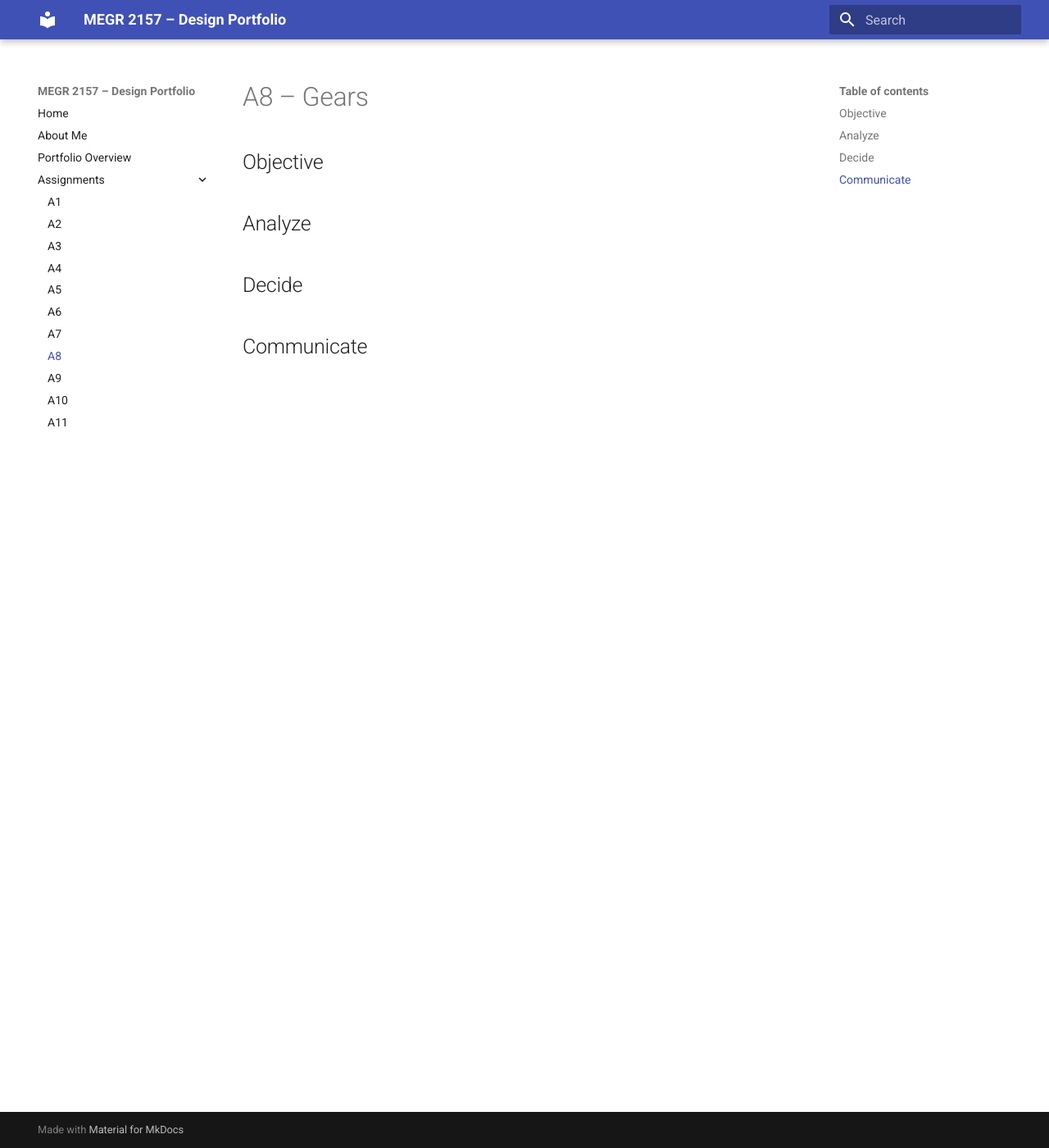
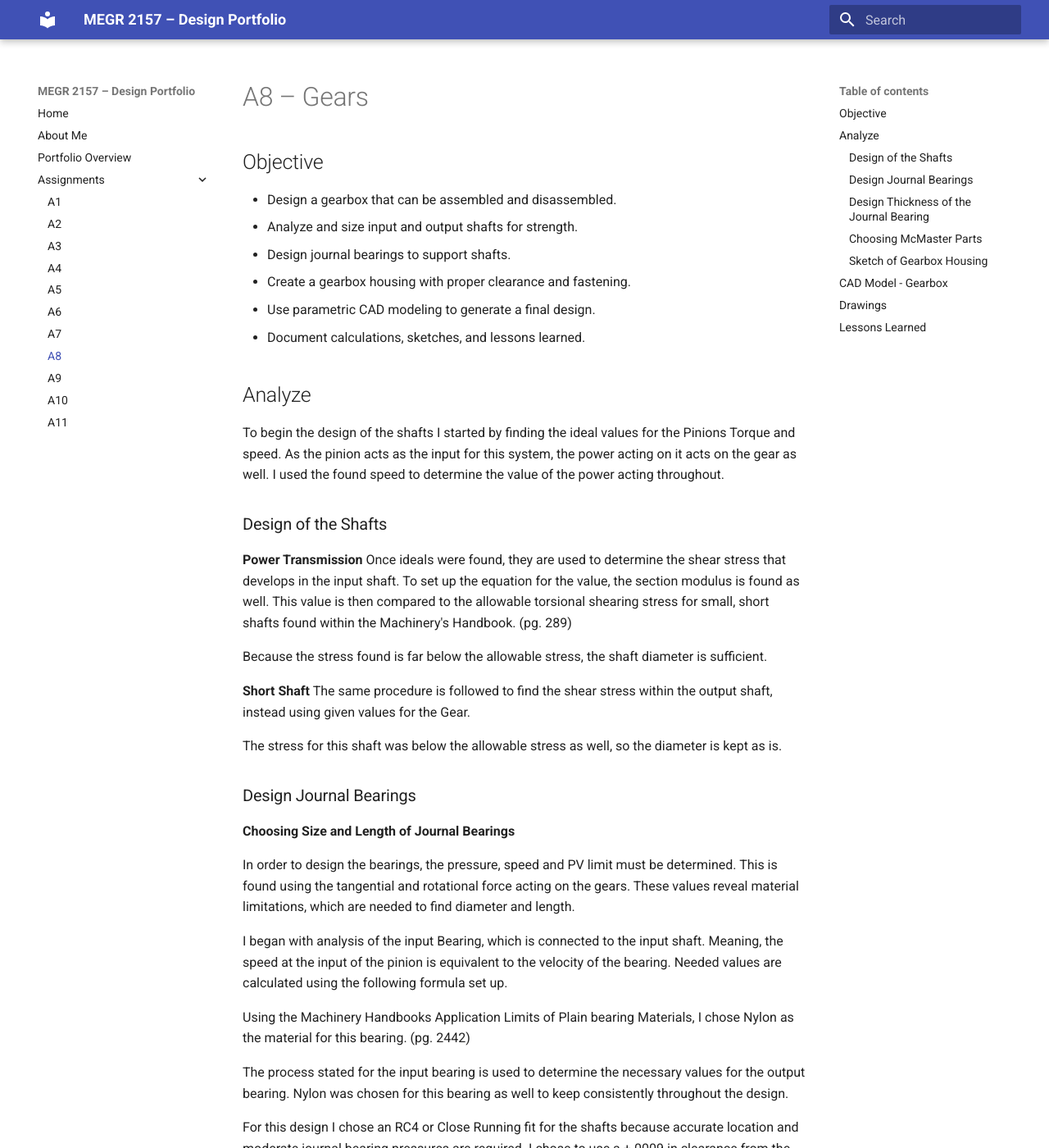
Before and after one commit to swils201/megr2156portfolio, an MkDocs documentation site: the page built from docs/assignments/A08/index.md, in a window 1280 px wide and 1400 px high. Shown: the whole window at 82% size. Built offline with MkDocs 1.6.1 and Material for MkDocs 9.7.7, drawn with Linux system fonts in a browser that asks for light colours; some of the changed text lies outside the part shown.

Commit message:
Enhance gearbox design documentation with detailed analysis
Expanded the analysis and design sections for gearbox components, including shafts and journal bearings. Added details on material selection and design criteria.

```diff
--- a/docs/assignments/A08/index.md
+++ b/docs/assignments/A08/index.md
@@ -1,12 +1,57 @@
 # A8 – Gears
 
 ## Objective
-
+- Design a gearbox that can be assembled and disassembled.
+- Analyze and size input and output shafts for strength.
+- Design journal bearings to support shafts.
+- Create a gearbox housing with proper clearance and fastening.
+- Use parametric CAD modeling to generate a final design.
+- Document calculations, sketches, and lessons learned.
 
 ## Analyze
 
-
-## Decide
+To begin the design of the shafts I started by finding the ideal values for the Pinions Torque and speed. As the pinion acts as the input for this system, the power acting on it acts on the gear as well. I used the found speed to determine the value of the power acting throughout.
 
 
-## Communicate
+### Design of the Shafts
+
+**Power Transmission**
+Once ideals were found, they are used to determine the shear stress that develops in the input shaft. To set up the equation for the value, the section modulus is found as well. This value is then compared to the allowable torsional shearing stress for small, short shafts found within the Machinery's Handbook. (pg. 289)
+
+Because the stress found is far below the allowable stress, the shaft diameter is sufficient.
+
+**Short Shaft**
+The same procedure is followed to find the shear stress within the output shaft, instead using given values for the Gear.
+
+The stress for this shaft was below the allowable stress as well, so the diameter is kept as is.
+
+### Design Journal Bearings
+
+**Choosing Size and Length of Journal Bearings**
+
+In order to design the bearings, the pressure, speed and PV limit must be determined. This is found using the tangential and rotational force acting on the gears. These values reveal material limitations, which are needed to find diameter and length.
+
+I began with analysis of the input Bearing, which is connected to the input shaft. Meaning, the speed at the input of the pinion is equivalent to the velocity of the bearing. Needed values are calculated using the following formula set up.
+
+Using the Machinery Handbooks Application Limits of Plain bearing Materials, I chose Nylon as the material for this bearing. (pg. 2442)
+
+
+The process stated for the input bearing is used to determine the necessary values for the output bearing. Nylon was chosen for this bearing as well to keep consistently throughout the design.
+
+For this design I chose an RC4 or Close Running fit for the shafts because accurate location and moderate journal bearing pressures are required. I chose to use a +.0009 in clearance from the Handbooks chart. (pg. 654)
+
+These steps are repeated for the Journal Bearing fit the output shaft.
+
+### Design Thickness of the Journal Bearing
+
+
+### Choosing McMaster Parts
+
+### Sketch of Gearbox Housing
+
+## CAD Model - Gearbox
+
+
+## Drawings
+
+## Lessons Learned
```
